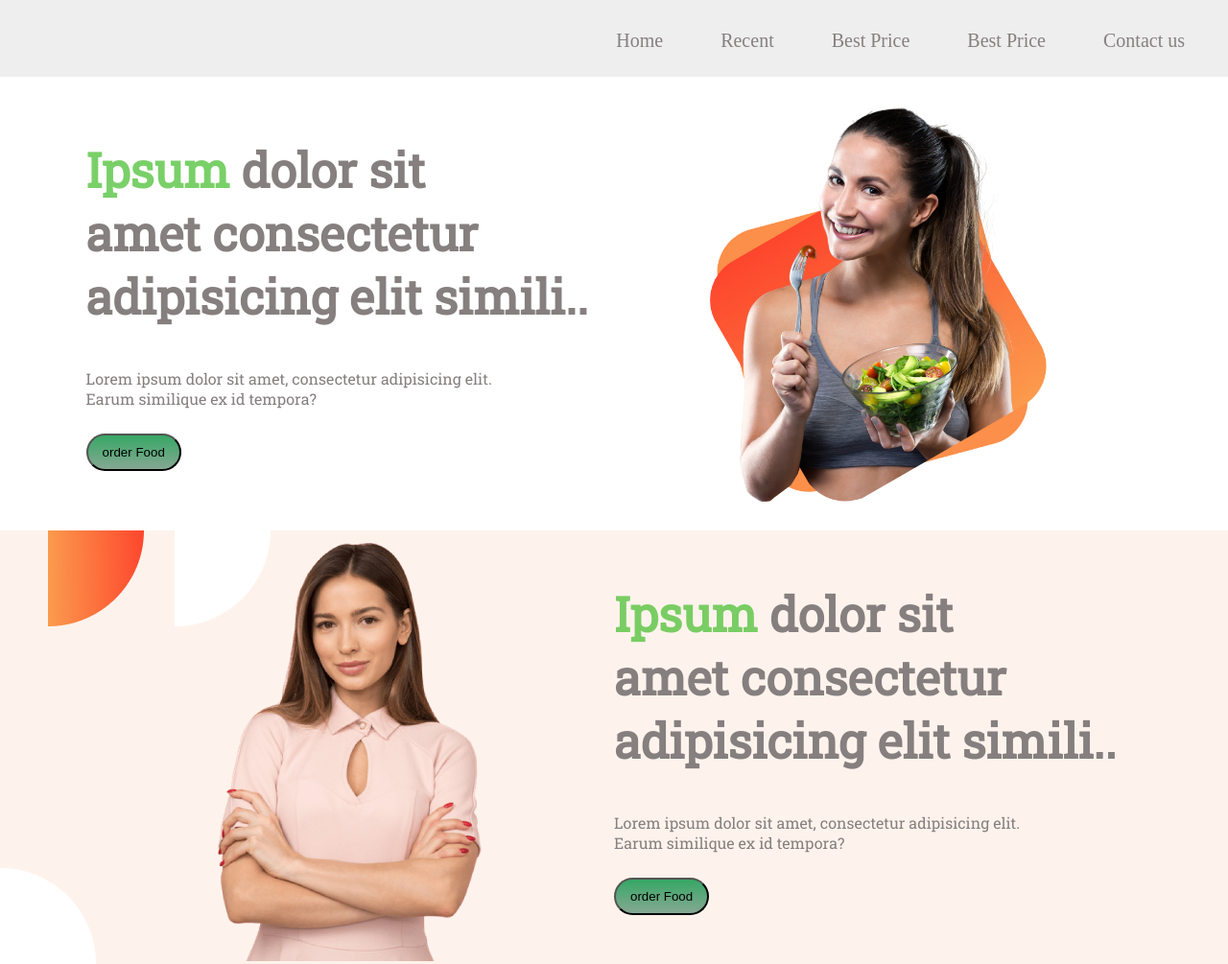
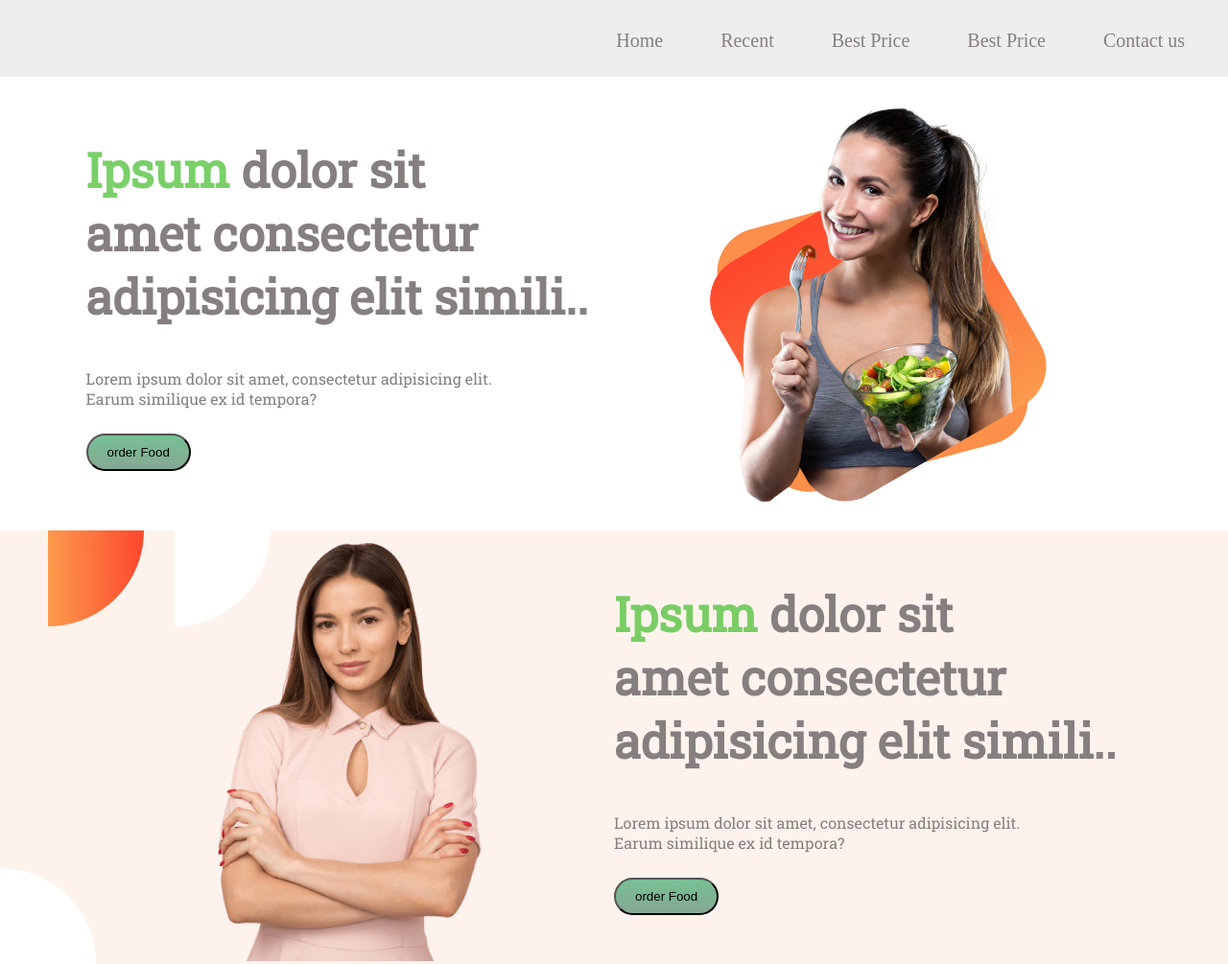
Before and after one commit to MahediHasanRiad/food-network, a plain HTML site: page index.html in a window 1280 px wide. Shown: the top 1005 px of the page at 96% size. Drawn offline with Linux system fonts and the light colour scheme.

Commit message:
color change Button

```diff
--- a/index.css
+++ b/index.css
@@ -44,10 +44,11 @@ body{
     width: 50%;
 }
 button{
-    padding: 10px 15px;
-    background-image: linear-gradient(rgb(54, 167, 101), rgb(134, 168, 147));
+    padding: 10px 20px;
+    background-image: linear-gradient(rgba(54, 167, 101, 0.651), rgb(134, 168, 147));
     border-radius: 20px;
     margin-top: 10px;
+    color: black;
 }
 .mid-section{
     display: flex;
```
